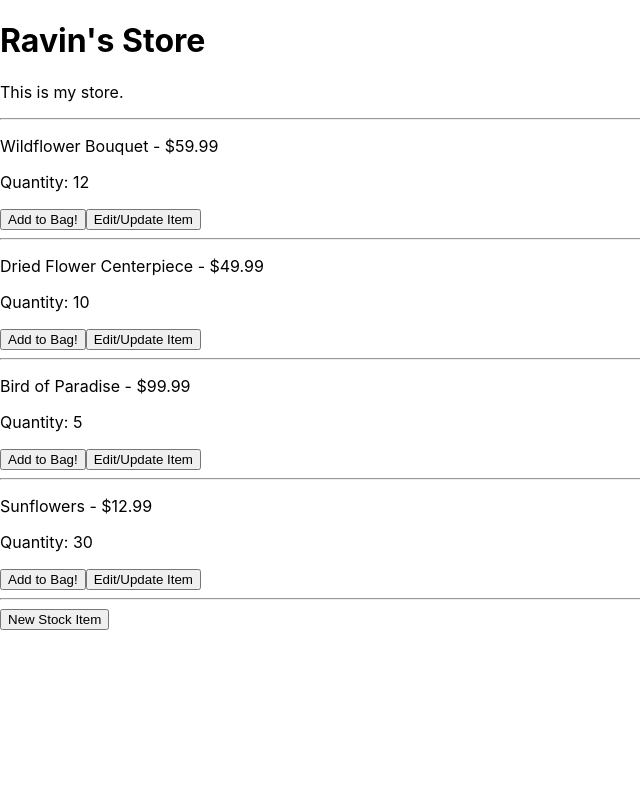
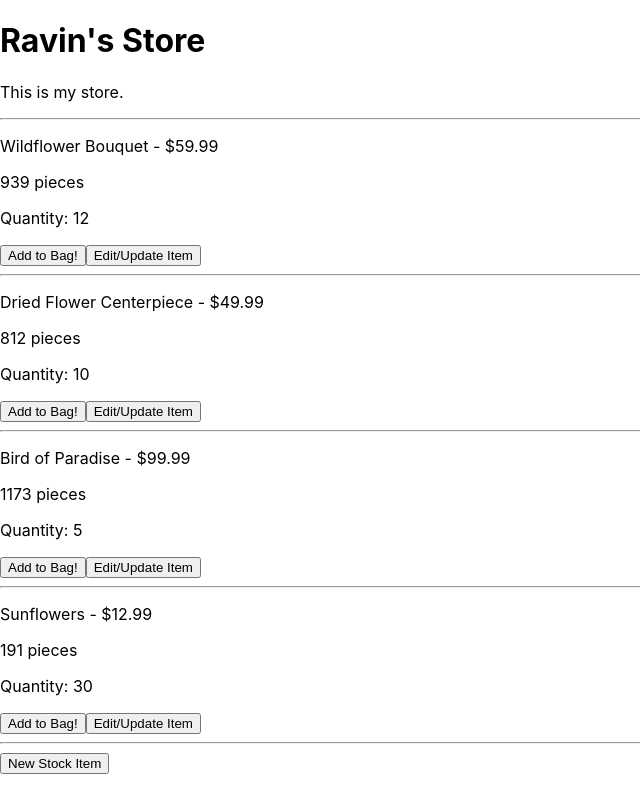
Before and after one commit to Ravinfish/inventory-tracker, a React (Create React App) app: page / in a window 1280 px wide. Shown: the whole page, without its empty margins (0-640 px from the left). Built offline with nearby package versions, Linux system fonts and the light colour scheme.

Commit message:
the add new inventory is not reading the input information

```diff
--- a/src/components/InventoryControl.js
+++ b/src/components/InventoryControl.js
@@ -16,7 +16,7 @@ class InventoryControl extends React.Component {
         {
           name: 'Wildflower Bouquet',
           price: '$59.99',
-          pieces: '939',
+          pieces: '939 pieces',
           quantity: '12',
           // imgSrc: "",
           id: v4()
@@ -24,7 +24,7 @@ class InventoryControl extends React.Component {
         {
           name: 'Dried Flower Centerpiece',
           price: '$49.99',
-          pieces: '812',
+          pieces: '812 pieces',
           quantity: '10',
           // imgSrc: "",
           id: v4()
@@ -32,7 +32,7 @@ class InventoryControl extends React.Component {
         {
           name: 'Bird of Paradise',
           price: '$99.99',
-          pieces: '1173',
+          pieces: '1173 pieces',
           quantity: '5',
           // imgSrc: "",
           id: v4()
@@ -40,7 +40,7 @@ class InventoryControl extends React.Component {
         {
           name: 'Sunflowers',
           price: '$12.99',
-          pieces: '191',
+          pieces: '191 pieces',
           quantity: '30',
           // imgSrc: "",
           id: v4()
@@ -55,6 +55,7 @@ class InventoryControl extends React.Component {
   }
 
   handleAddNewItemToInventoryClick = (newInventory) => {
+    console.log(newInventory)
     const newMasterInventoryList = this.state.masterInventoryList.concat(newInventory);
     this.setState({
       masterInventoryList: newMasterInventoryList,
@@ -116,7 +117,11 @@ class InventoryControl extends React.Component {
     if (this.state.newItemFormVOP) {
       currentVisibleState = (
         <>
-          <NewItemDetail onNewItemCreation={this.handleAddNewItemToInventoryClick} />
+          <NewItemDetail
+            onNewItemCreation={this.handleAddNewItemToInventoryClick}
+            itemsInStock={this.state.masterInventoryList}
+            selectedId={this.state.selectedId}
+          />
           <div className="new-item-button">
             <button onClick={this.handleReturnToInventoryClick}>Return to Inventory</button>
           </div>
--- a/src/components/NewItemForm.js
+++ b/src/components/NewItemForm.js
@@ -1,39 +1,126 @@
-import React from "react";
+// import React from "react";
+// import PropTypes from 'prop-types';
+// import { v4 } from 'uuid';
+// import { render } from "@testing-library/react";
+
+// class NewItemDetail extends React.Component {
+
+//   constructor(props) {
+//     super(props);
+
+//     const selectedItem = this.props.itemsInStock.find(item => item.id === this.props.selectedItemId);
+
+//     this.state = {
+//       name: selectedItem ? selectedItem.name : "",
+//       price: selectedItem ? selectedItem.price : "",
+//       pieces: selectedItem ? selectedItem.pieces : "",
+//       quantity: selectedItem ? selectedItem.quantity : "",
+//       // imgSrc: selectedItem ? selectedItem.imgSrc : "",
+//     };
+//   }
+
+//   handleNewItemSubmission = (e) => {
+//     e.preventDefault();
+
+//     const itemId = this.props.selectedItemId || v4();
+//     const existingItem = this.props.itemsInStock.find(item => item.id === this.props.selectedId);
+
+//     const updatedItem = {
+//       id: itemId,
+//       name: this.state.name !== "" ? this.state.name : (existingItem ? exsistingItem.name : ""),
+//       price: this.state.price !== "" ? this.state.price : (existingItem ? exsistingItem.price : ""),
+//       pieces: this.state.pieces !== "" ? this.state.pieces : (existingItem ? exsistingItem.pieces : ""),
+//       quantity: this.state.quantity !== "" ? this.state.quantity : (existingItem ? exsistingItem.quantity : ""),
+//       // imgSrc: this.state.imgSrc !== "" ? this.state.imgSrc : this.selectedItem.imgSrc,
+//     };
+
+//     this.props.onNewItemCreation(updatedItem);
+//   };
+
+//   render() {
+//     return (
+//       <React.Fragment>
+//         <div className="input-form">
+//           <h2>Add New Item</h2>
+//           <form onSubmit={this.handleNewItemSubmission}>
+//             <label>Name: </label>
+//             <input
+//               type="text"
+//               name="name"
+//               defaultValue={this.state.name} />
+//             <label>Price: </label>
+//             <input
+//               type="text"
+//               name="price"
+//               defaultValue={this.state.price} />
+//             <label>Pieces: </label>
+//             <input
+//               type="text"
+//               name="pieces"
+//               defaultValue={this.state.pieces} />
+//             <label>Quantity: </label>
+//             <input
+//               type="number"
+//               name="quantity"
+//               defaultValue={this.state.quantity} />
+//             {/* <label>Image: </label>
+//             <input
+//               type="text"
+//               name="imgSrc"
+//               placeholder="Image Link" /> */}
+//             <br></br>
+//             <button type="submit">Add to Inventory</button>
+//           </form>
+//         </div>
+//       </React.Fragment>
+//     );
+//   }
+// }
+
+// NewItemDetail.propTypes = {
+//   onNewItemCreation: PropTypes.func.isRequired,
+//   selectedItemId: PropTypes.string,
+//   itemsInStock: PropTypes.array.isRequired,
+// };
+
+// export default NewItemDetail;
+import React, { Component } from "react";
 import PropTypes from 'prop-types';
 import { v4 } from 'uuid';
-import { render } from "@testing-library/react";
 
-class NewItemDetail extends React.Component {
-
+class NewItemDetail extends Component {
   constructor(props) {
     super(props);
 
-    const selectedItem = this.props.itemsInStock.find(item => item.id === this.props.selectedItemId);
+    const { itemsInStock, selectedItemId } = this.props;
+    const selectedItem = itemsInStock.find(item => item.id === selectedItemId);
 
     this.state = {
-      name: selectedItem ? selectedItem.name : "",
-      price: selectedItem ? selectedItem.price : "",
-      quantity: selectedItem ? selectedItem.quantity : "",
-      // imgSrc: selectedItem ? selectedItem.imgSrc : "",
+      name: selectedItem && selectedItem.name ? selectedItem.name : "",
+      price: selectedItem && selectedItem.price ? selectedItem.price : "",
+      pieces: selectedItem && selectedItem.pieces ? selectedItem.pieces : "",
+      quantity: selectedItem && selectedItem.quantity ? parseInt(selectedItem.quantity, 10) : 0,
     };
   }
 
   handleNewItemSubmission = (e) => {
     e.preventDefault();
 
-    const itemId = this.props.selecteditemId || v4();
+    const { selectedItemId, itemsInStock, onNewItemCreation } = this.props;
+    const existingItem = itemsInStock.find((item) => item.id === selectedItemId) || {};
+
+    console.log(this.state);
+    console.log(existingItem);
 
     const updatedItem = {
-      id: itemId,
-      name: this.state.name !== "" ? this.state.name : this.selectedItem.name,
-      price: this.state.price !== "" ? this.state.price : this.selectedItem.price,
-      quantity: this.state.quantity !== "" ? this.state.quantity : this.selectedItem.quantity,
-      // imgSrc: this.state.imgSrc !== "" ? this.state.imgSrc : this.selectedItem.imgSrc,
+      id: selectedItemId || v4(),
+      name: this.state.name || existingItem.name || "",
+      price: this.state.price || existingItem.price || "",
+      pieces: this.state.pieces || existingItem.pieces || "",
+      quantity: this.state.quantity !== "" ? parseInt(this.state.quantity, 10) : existingItem.quantity || 0,
     };
 
-    this.props.onNewItemCreation({
-      ...updatedItem,
-    });
+    onNewItemCreation(updatedItem);
   };
 
   render() {
@@ -46,22 +133,30 @@ class NewItemDetail extends React.Component {
             <input
               type="text"
               name="name"
-              placeholder="Item Name" />
+              placeholder="Item Name"
+              defaultValue={this.state.name}
+            />
             <label>Price: </label>
             <input
               type="text"
               name="price"
-              placeholder="Price" />
+              placeholder="Price"
+              defaultValue={this.state.price}
+            />
+            <label>Pieces: </label>
+            <input
+              type="text"
+              name="pieces"
+              placeholder="Pieces"
+              defaultValue={this.state.pieces}
+            />
             <label>Quantity: </label>
             <input
               type="number"
               name="quantity"
-              placeholder="1" />
-            {/* <label>Image: </label>
-            <input
-              type="text"
-              name="imgSrc"
-              placeholder="Image Link" /> */}
+              placeholder="1"
+              defaultValue={this.state.quantity}
+            />
             <br></br>
             <button type="submit">Add to Inventory</button>
           </form>
@@ -75,6 +170,6 @@ NewItemDetail.propTypes = {
   onNewItemCreation: PropTypes.func.isRequired,
   selectedItemId: PropTypes.string,
   itemsInStock: PropTypes.array.isRequired,
-  };
+};
 
 export default NewItemDetail;
--- a/src/components/StockDetail.js
+++ b/src/components/StockDetail.js
@@ -7,11 +7,12 @@ function StockDetail(props) {
   function handleStockDetailSubmission(e) {
     e.preventDefault();
     const itemId = e.target.id.value;
-    const { name, price, quantity } = props.onItemEdit;
+    const { name, price, pieces, quantity } = props.onItemEdit;
 
     props.onItemEdit({
       name: e.target.name.value || name,
       price: e.target.price.value || price,
+      pieces: parseInt(e.target.pieces.value) || pieces,
       quantity: parseInt(e.target.quantity.value) || quantity,
       // imgSrc: e.target.imgSrc.value,
       id: itemId
@@ -34,6 +35,11 @@ function StockDetail(props) {
             type="text"
             name="price"
             defaultValue={selectedDetails.price} />
+          <label>Pieces: </label>
+          <input
+            type="text"
+            name="pieces"
+            defaultValue={selectedDetails.pieces} />
           <label>Quantity: </label>
           <input
             type="number"
--- a/src/components/StockItem.js
+++ b/src/components/StockItem.js
@@ -1,15 +1,15 @@
 import React, { useState } from "react";
 import PropTypes from "prop-types";
 
-function StockItems({ name, price, quantity, id, addToBag, handleUpdate }) {
-  const [quantityRemaining, setQuantityRemaining] = useState(quantity);
+function StockItems({ name, price, pieces, quantity, id, addToBag, handleUpdate }) {
+  const [quantityRemaining, setQuantityRemaining] = useState(parseInt(quantity, 10));
 
   const handleBagClick = () => {
     if (quantityRemaining > 0) {
-      setQuantityRemaining((prevQuantity) => prevQuantity - 1);
+      setQuantityRemaining(prevQuantity => prevQuantity - 1);
       addToBag(id);
     } else {
-        // Handle case when quantityRemaining is 0
+      // Handle case when quantityRemaining is 0
     }
   };
 
@@ -21,6 +21,7 @@ function StockItems({ name, price, quantity, id, addToBag, handleUpdate }) {
     <div id="stockItem">
       {/* <img src={imgSrc} alt={name} /> */}
       <p>{name} - {price}</p>
+      <p>{pieces}</p>
       {quantityRemaining > 0 ? (
         <p>Quantity: {quantityRemaining}</p>
       ) : (
@@ -34,12 +35,13 @@ function StockItems({ name, price, quantity, id, addToBag, handleUpdate }) {
 }
 
 StockItems.propTypes = {
-  // name: PropTypes.string.isRequired,
-  // price: PropTypes.string.isRequired,
+  name: PropTypes.string.isRequired,
+  price: PropTypes.string.isRequired,
+  pieces: PropTypes.string.isRequired,
+  quantity: PropTypes.number.isRequired,
   id: PropTypes.string.isRequired,
-  // quantity: PropTypes.number.isRequired,
   addToBag: PropTypes.func.isRequired,
-  handleUpdate: PropTypes.func.isRequired
+  handleUpdate: PropTypes.func.isRequired,
 };
 
 export default StockItems;
--- a/src/components/StockList.js
+++ b/src/components/StockList.js
@@ -8,12 +8,11 @@ function StockList(props) {
       <hr />
       {props.itemsInStock.map((item, index) =>
         <StockItem
-          // imgSrc={item.imgSrc}
-          // name={item.name}
-          // price={item.price}
-          // quantity={item.quantity}
-          // id={item.id}
-          {...item}
+          name={item.name}
+          price={item.price}
+          pieces={item.pieces}
+          quantity={parseInt(item.quantity, 10)}
+          id={item.id}
           addToBag={props.addToBag}
           handleUpdate={props.handleUpdate}
           key={index} />
```
